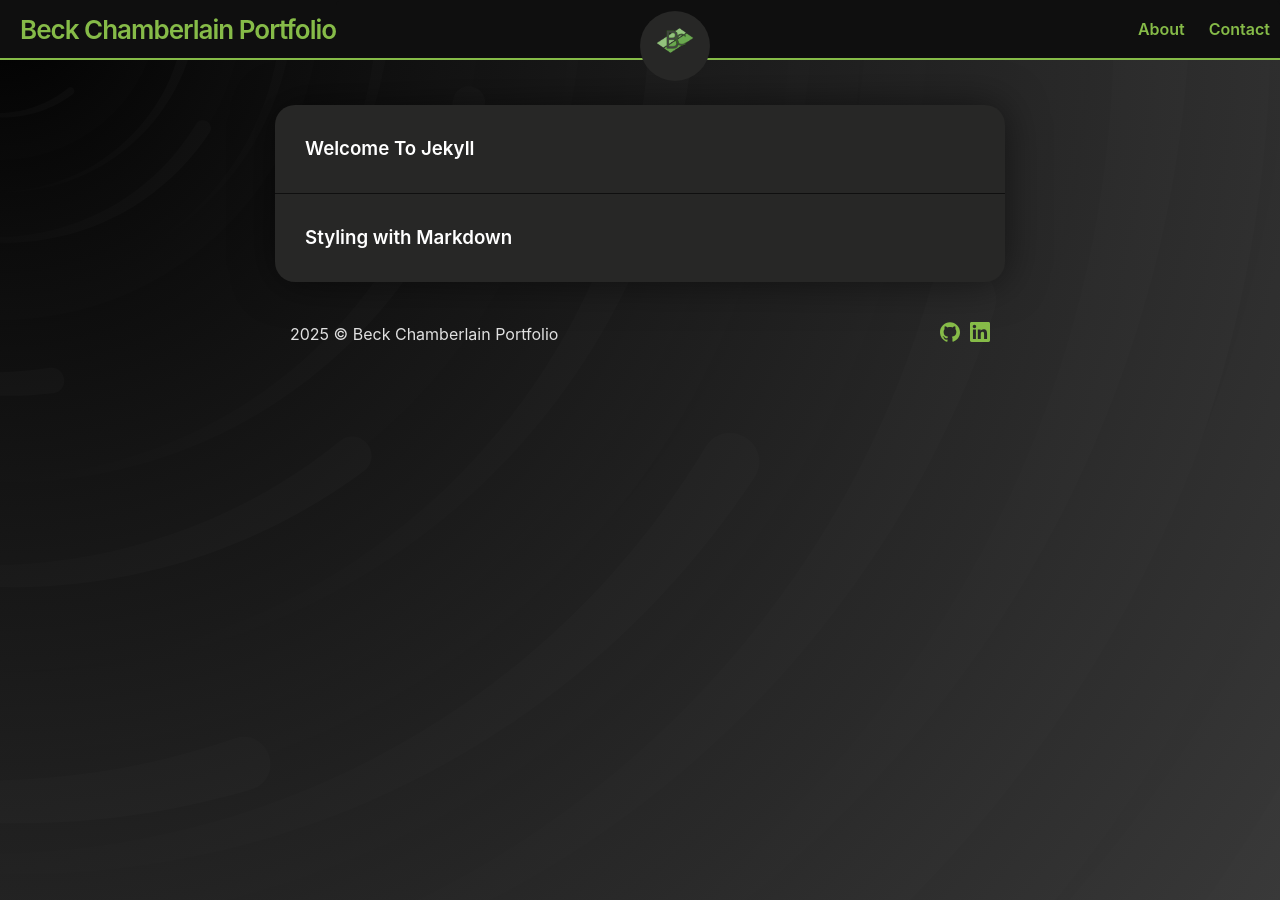
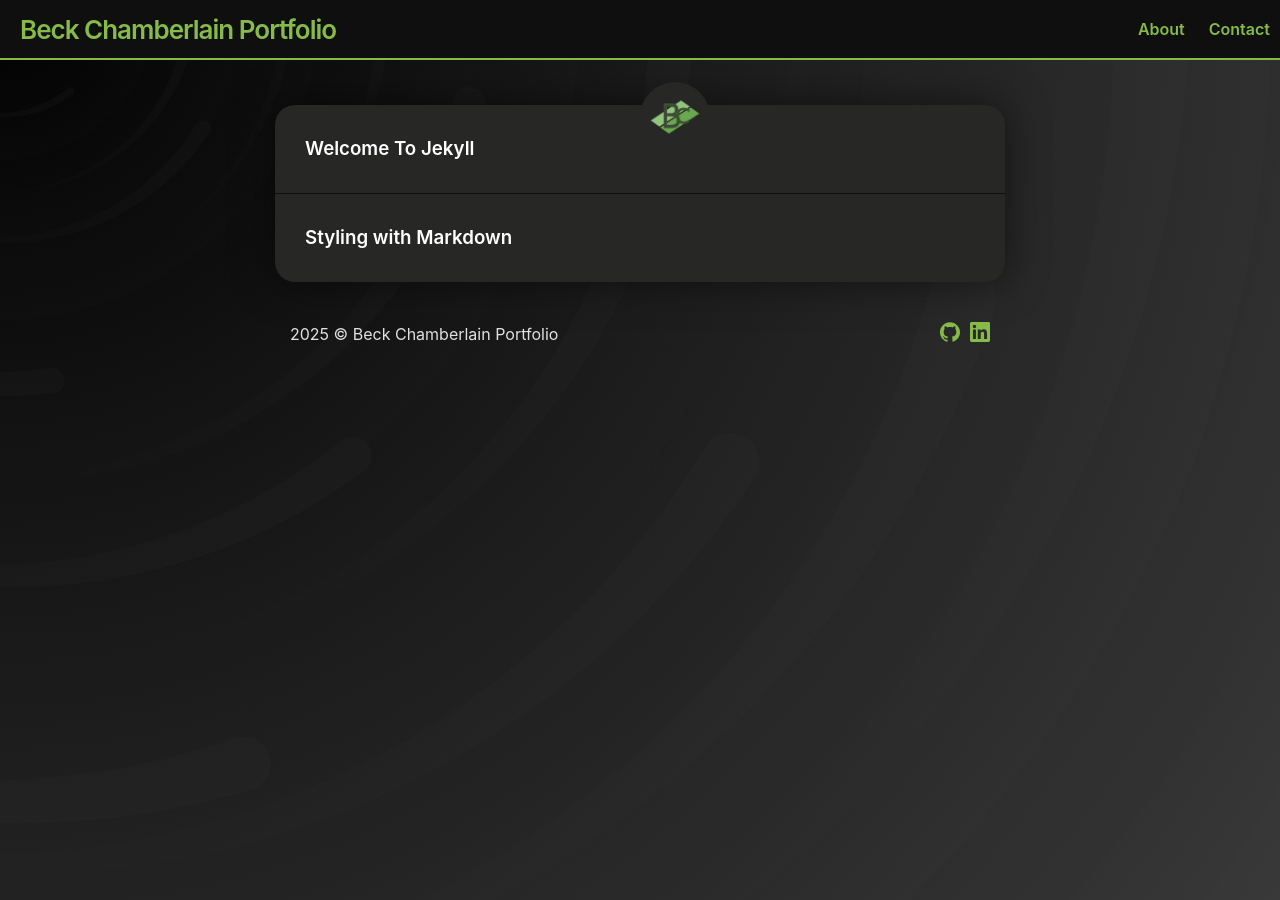
Before and after one commit to BeckCham/beckcham.github.io, a Jekyll site: the page built from index.md, in a window 1280 px wide. Built offline with Jekyll 4.4.1, drawn with Linux system fonts in a browser that asks for light colours.

Commit message:
Update style.scss

```diff
--- a/assets/css/style.scss
+++ b/assets/css/style.scss
@@ -2,3 +2,14 @@
 ---
 
 @import "leaf";
+/* Center the site icon/logo */
+.site-icon {
+  display: flex;
+  justify-content: center; /* horizontally center */
+  margin: 1.5rem 0;        /* optional spacing */
+}
+
+.site-icon img {
+  max-width: 150px;        /* adjust size as needed */
+  height: auto;
+}
```
